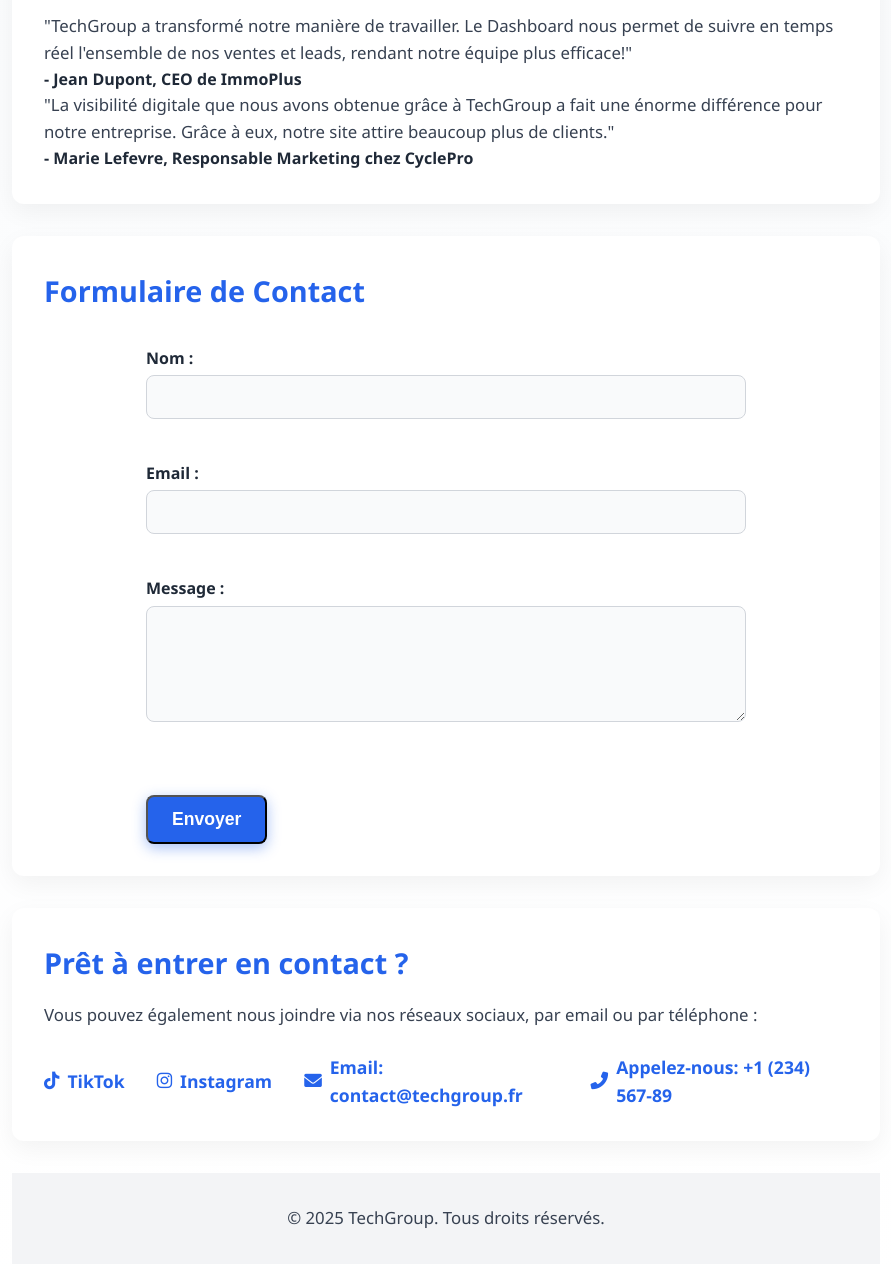
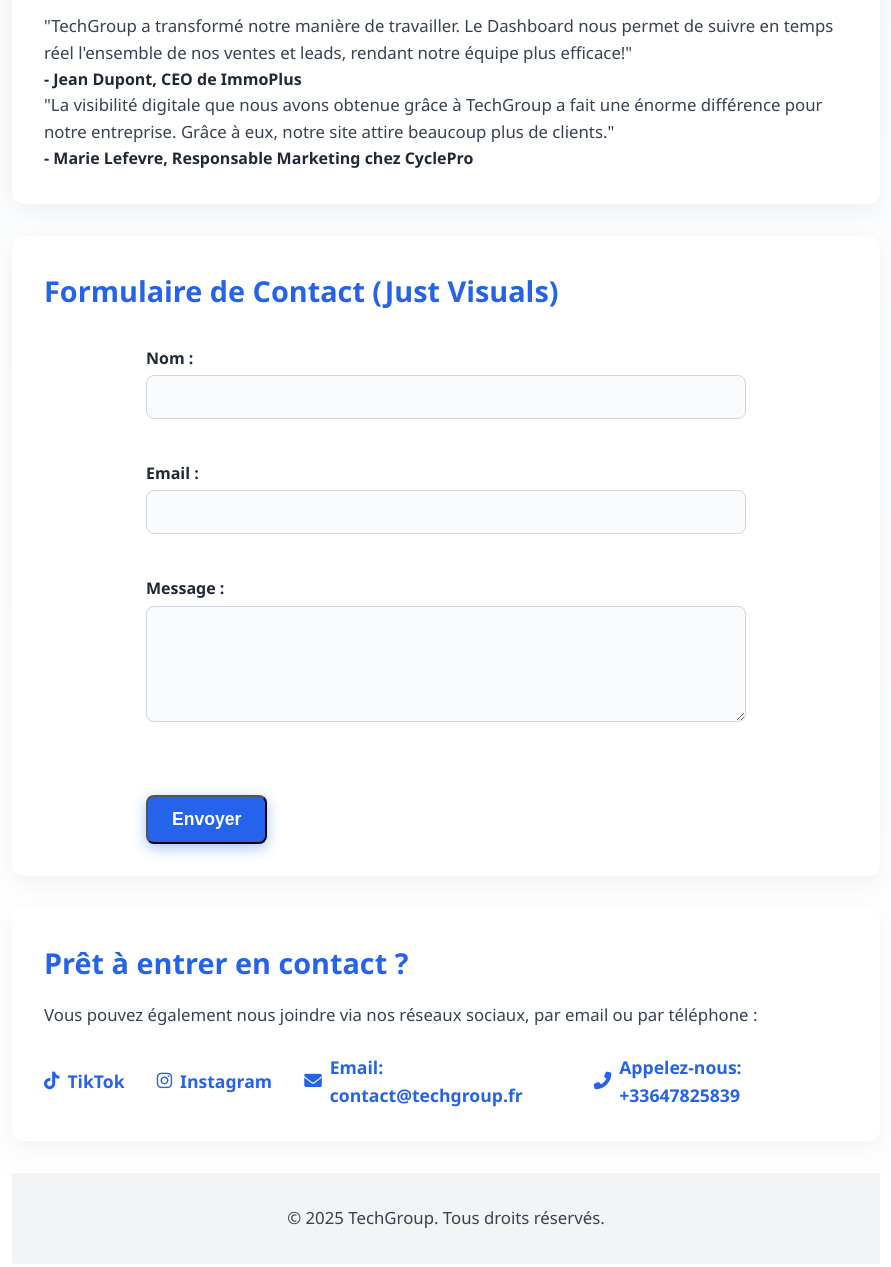
Before and after one commit to tglabai/techgroup, a plain HTML site: page index.html in a window 1280 px wide. Shown: the part 3059-4326 px from the top of the page, without its empty margins (194-1085 px from the left). Drawn offline with nearby package versions, Linux system fonts and the light colour scheme.

Commit message:
Atualizaçoes de formas de contato

```diff
--- a/index.html
+++ b/index.html
@@ -78,8 +78,10 @@
 
 
     <section id="contact" class="section">
-      <h2 class="subtitle">Formulaire de Contact</h2>
-      <form action="mailto:contact@techgroup.fr" method="POST" enctype="text/plain">
+      <h2 class="subtitle">Formulaire de Contact
+        (Just Visuals)
+      </h2>
+      <form action="mailto:contact@techgroup.fr" method="post" enctype="text/plain">
         <label for="name">Nom :</label><br>
         <input type="text" id="name" name="name" required><br><br>
 
@@ -96,10 +98,10 @@
         <h2 class="subtitle">Prêt à entrer en contact ?</h2>
         <p>Vous pouvez également nous joindre via nos réseaux sociaux, par email ou par téléphone :</p>
         <div class="social-links">
-          <a href="https://www.tiktok.com/@yourusername" class="social-link" target="_blank"><i class="fab fa-tiktok"></i> TikTok</a>
-          <a href="https://www.instagram.com/yourusername" class="social-link" target="_blank"><i class="fab fa-instagram"></i> Instagram</a>
-          <a href="mailto:contact@techgroup.fr" class="social-link"><i class="fas fa-envelope"></i> Email: contact@techgroup.fr</a>
-          <a href="tel:+123456789" class="social-link"><i class="fas fa-phone-alt"></i> Appelez-nous: +1 (234) 567-89</a>
+          <a href="https://www.tiktok.com/@" class="social-link" target="_blank"><i class="fab fa-tiktok"></i> TikTok</a>
+          <a href="https://www.instagram.com/techgroup.eu" class="social-link" target="_blank"><i class="fab fa-instagram"></i> Instagram</a>
+          <a href="mailto:techgroupgl@hotmail.com" class="social-link"><i class="fas fa-envelope"></i> Email: contact@techgroup.fr</a>
+          <a href="tel:+33647825839" class="social-link"><i class="fas fa-phone-alt"></i> Appelez-nous: +33647825839</a>
         </div>
       </div>
 
```
